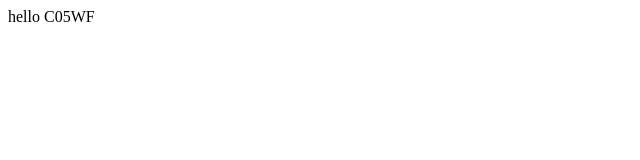
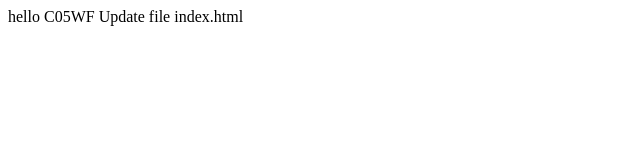
Before and after one commit to duclong1311/Learning_Git, a plain HTML site: page Buoi1/index.html in a window 1280 px wide. Shown: the whole page, without its empty margins (0-640 px from the left). Drawn offline with Linux system fonts and the light colour scheme.

Commit message:
second commit

```diff
--- a/Buoi1/index.html
+++ b/Buoi1/index.html
@@ -7,5 +7,6 @@
 </head>
 <body>
     hello C05WF
+    Update file index.html
 </body>
 </html>
```
Also changed, not shown: Buoi1/note.txt (added).
